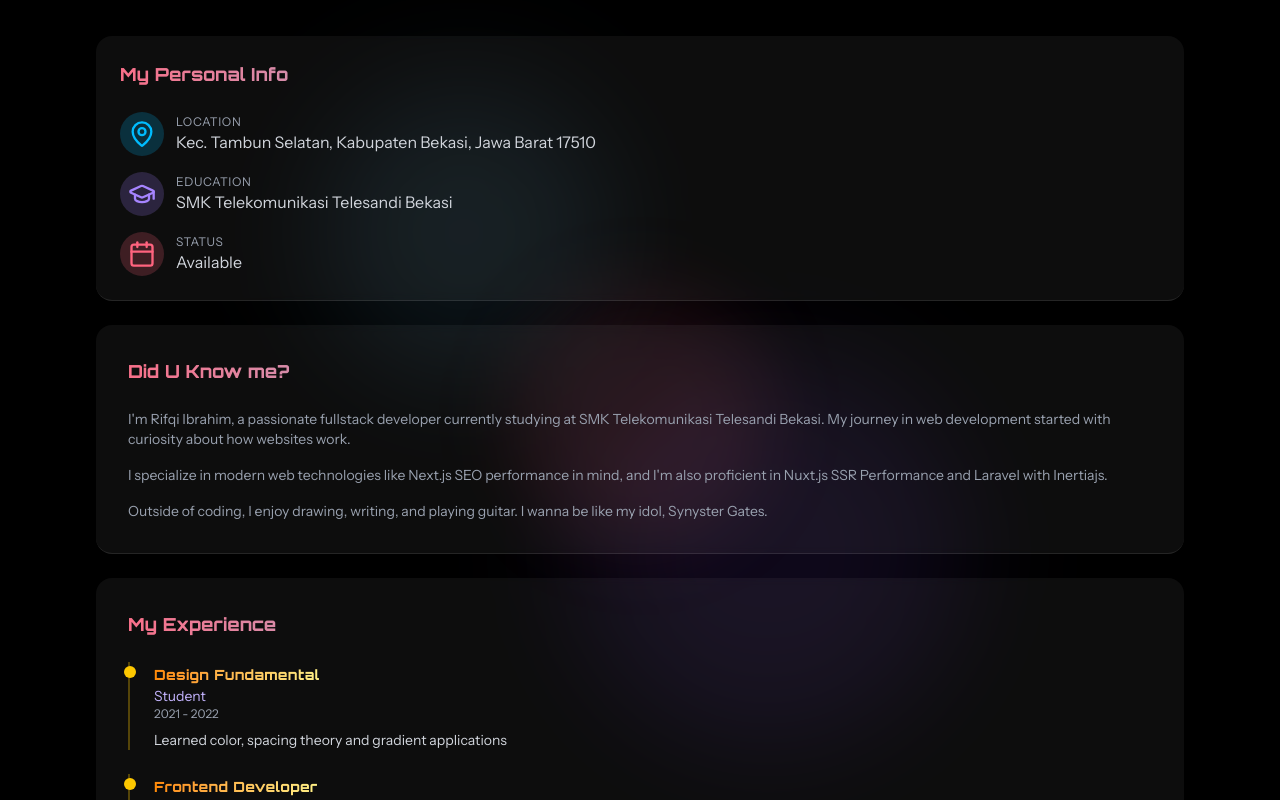
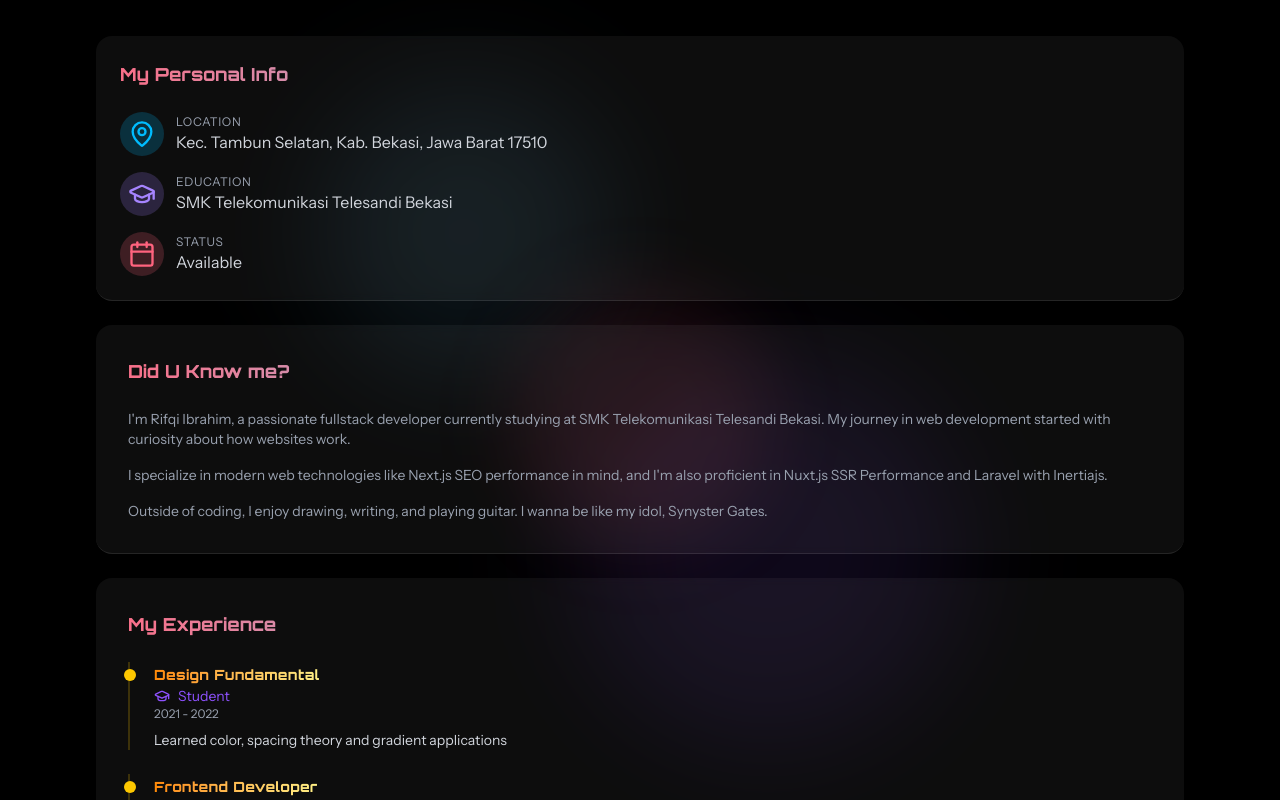
Before and after one commit to setsuwww/ripqiisyns, a React (Vite) app: page / in a window 1280 px wide. Shown: the part 1040-1840 px from the top of the page. Built offline with nearby package versions, Linux system fonts and the light colour scheme; a web font is replaced by a local one.

Commit message:
finaly done

```diff
--- a/package.json
+++ b/package.json
@@ -12,18 +12,13 @@
   },
   "dependencies": {
     "@emailjs/browser": "^4.4.1",
-    "@fontsource/inter": "^5.2.6",
     "@tailwindcss/vite": "^4.1.8",
     "aos": "^2.3.4",
     "class-variance-authority": "^0.7.1",
     "clsx": "^2.1.1",
-    "cors": "^2.8.5",
-    "express": "^5.1.0",
     "framer-motion": "^12.23.12",
     "lucide-react": "^0.513.0",
     "motion": "^12.23.3",
-    "mysql2": "^3.14.1",
-    "ogl": "^1.0.11",
     "react": "^19.1.0",
     "react-dom": "^19.1.0",
     "react-helmet": "^6.1.0",
--- a/src/App.css
+++ b/src/App.css
@@ -2,22 +2,28 @@
 
 @font-face { font-family: 'InstrumentSans';
   src: url('/fonts/InstrumentSans-Regular.woff2') format('woff2');
+  display: swap;
 }
 @font-face { font-family: 'BitcountPropSingle';
   src: url('/fonts/BitcountPropSingle-Regular.woff2') format('woff2');
+  display: swap;
 }
 @font-face { font-family: 'Audiowide';
   src: url('/fonts/Audiowide-Regular.woff2') format('woff2');
+  display: swap;
 }
 @font-face { font-family: 'Orbitron';
   src: url('/fonts/Orbitron-Regular.woff2') format('woff2');
+  display: swap;
 }
 @font-face { font-family: 'Orbitron';
   src: url('/fonts/Orbitron-ExtraBold.woff2') format('woff2');
+  display: swap;
   font-weight: 800;
 }
 @font-face { font-family: 'Michroma';
   src: url('/fonts/Michroma-Regular.woff2') format('woff2');
+  display: swap;
 }
 
 @layer base {
--- a/src/constants/infoList.js
+++ b/src/constants/infoList.js
@@ -4,7 +4,7 @@ export const infoList = [
   {
     icon: MapPin,
     label: 'Location',
-    value: 'Kec. Tambun Selatan, Kabupaten Bekasi, Jawa Barat 17510',
+    value: 'Kec. Tambun Selatan, Kab. Bekasi, Jawa Barat 17510',
     color: 'text-sky-400 bg-sky-400/20 group-hover:bg-sky-600/20',
     colorHover: 'group-hover:text-sky-300 group-hover:drop-shadow-[0_0_4px_oklch(89.4%_0.058_230.902)] group-hover:scale-90 group-hover:stroke-1',
     animation: 'fade-down',
--- a/src/main.jsx
+++ b/src/main.jsx
@@ -8,7 +8,13 @@ import 'aos/dist/aos.css'
 import './App.css'
 import App from './App.jsx'
 
-AOS.init()
+AOS.init({
+  duration: 600,   // default durasi animasi (ms)
+  once: true,      // animasi cuma jalan sekali
+  offset: 120,     // jarak scroll sebelum animasi mulai
+  easing: "ease-in-out",
+  mirror: false,   // ga diulang pas scroll ke atas
+});
 
 createRoot(document.getElementById('root')).render(
   <StrictMode>
--- a/src/pages/AboutPage.jsx
+++ b/src/pages/AboutPage.jsx
@@ -1,3 +1,5 @@
+import { GraduationCap } from "lucide-react"
+
 import BallsBackground from "../components/SoftGradients"
 import AboutMe from "../components/AboutMe"
 import AboutPersonal from "../components/PersonalInfo"
@@ -34,13 +36,13 @@ const AboutPage = () => {
 
                 <div className="space-y-6">
                   {experiences.map((exp, index) => (
-                    <article key={index} className="border-l-2 border-yellow-400/30 pl-6 relative">
-                      <div className="absolute w-3 h-3 bg-yellow-400 rounded-full -left-[0.4rem] top-[4px]" data-aos="fade-up" data-aos-duration={600 + index * 200}></div>
+                    <article key={index} className="border-l-2 border-yellow-400/20 pl-6 relative">
+                      <div className="absolute w-3 h-3 bg-yellow-400 rounded-full -left-[0.4rem] top-[7px]" data-aos="fade-up" data-aos-duration={600 + index * 200}></div>
                       <h3 className="tracking-wide text-sm md:text-md font-semibold bg-gradient-to-r from-orange-400 to-yellow-200 bg-clip-text text-transparent inline-block" data-aos="fade-right" data-aos-duration={700 + index * 150}>
                         {exp.title}
                       </h3>
-                      <p className="text-violet-300 text-xs md:text-sm font-medium" data-aos="fade-right" data-aos-duration={800 + index * 100}>
-                        {exp.company}
+                      <p className="flex items-center space-x-2 text-violet-500 text-xs md:text-sm font-medium" data-aos="fade-right" data-aos-duration={800 + index * 100}>
+                        <GraduationCap className="w-4 h-4"/> <span>{exp.company}</span>
                       </p>
                       <p className="text-gray-400 mb-2 text-xs md:sm">
                         {exp.period}
```
Also changed, not shown: 1 other file (tests, documents, lock files or other folders).
